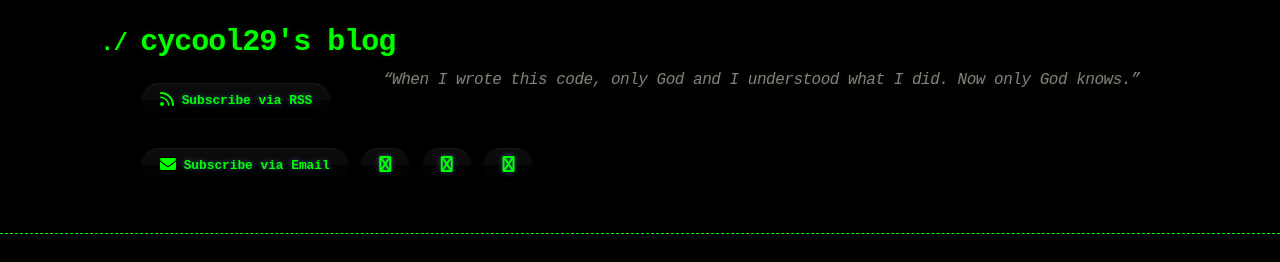
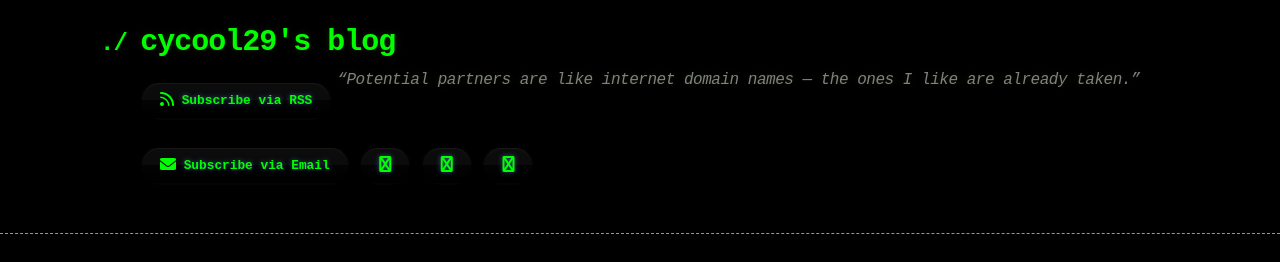
Before and after one commit to cycool29/cycool29.github.io, a Jekyll site: the page built from index.md, in a window 1280 px wide and 900 px high. Shown: the top 262 px of the window. Built offline with Jekyll 4.4.1, drawn with Linux system fonts in a browser that asks for light colours; a style sheet for code colours, icons or effects is not loaded.

Commit message:
Update quotes

```diff
--- a/_config.yml
+++ b/_config.yml
@@ -1,5 +1,5 @@
 title: cycool29's blog
-description: "“When I wrote this code, only God and I understood what I did. Now only God knows.” "
+description: "“Potential partners are like internet domain names — the ones I like are already taken.” "
 bio: A high school student. Intermediate in Python, Git, Bash. Learning JavaScript. He/Him. "
 author: cycool29
 url: https://cycool29.github.io
```
